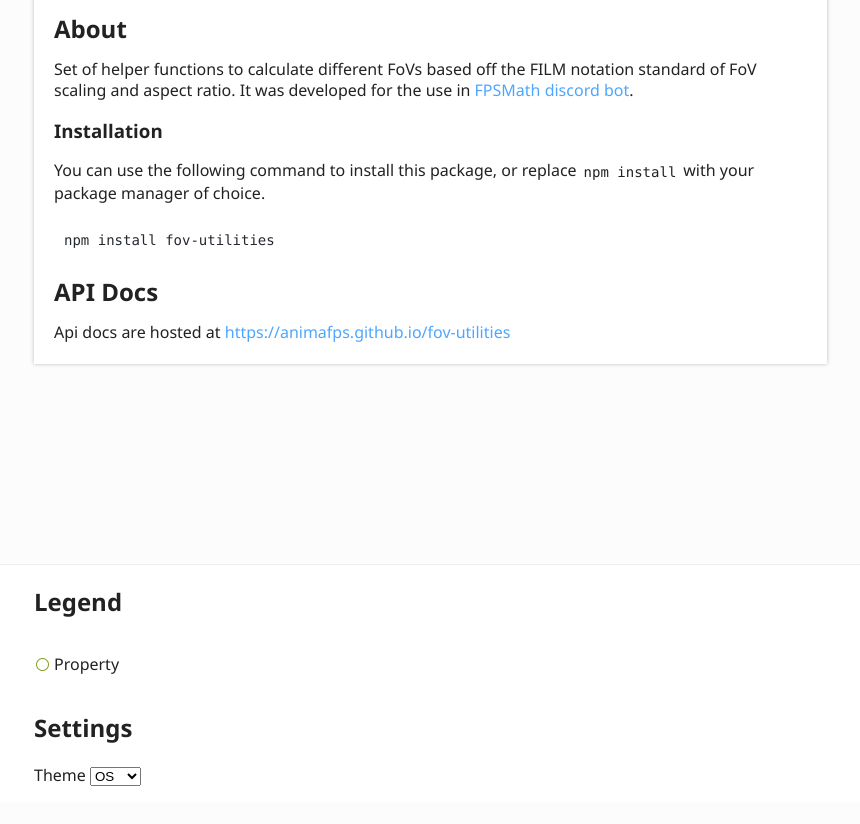
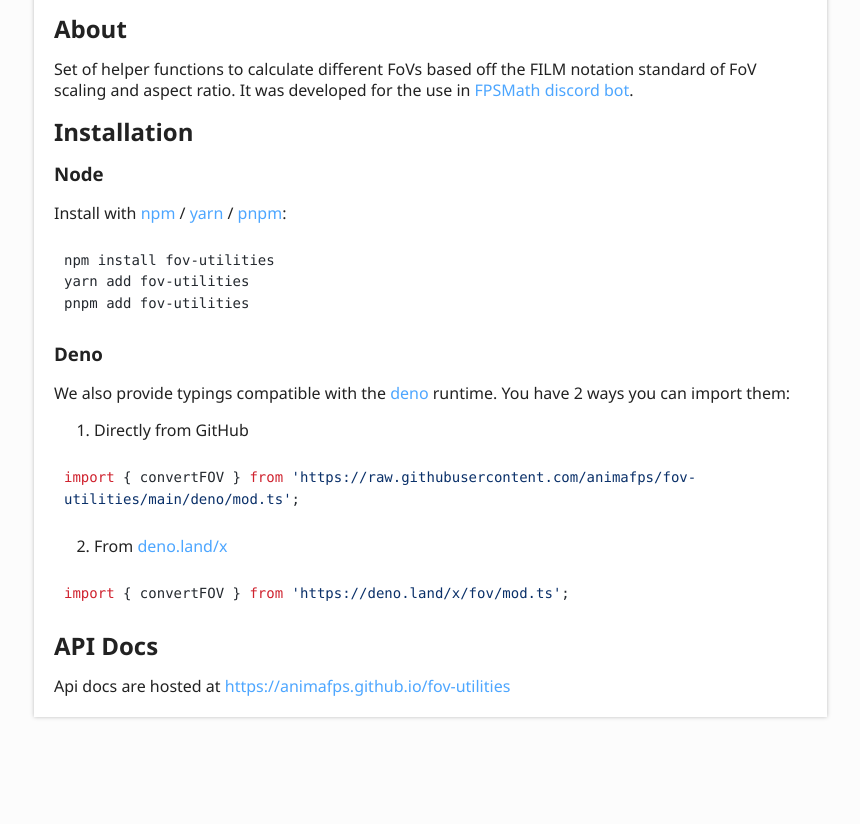
Before and after one commit to animafps/fov-utilities, a plain HTML site: page index.html in a window 1280 px wide. Shown: the part 1154-1978 px from the top of the page, without its empty margins (6-866 px from the left). Before the commit the page ends 1956 px from the top, so only its background shows below. Drawn offline with Linux system fonts and the light colour scheme.

Commit message:
Deploying to gh-pages from @ animafps/fov-utilities@10642c6a4963303a058c0d929fdf34827e5d361f 🚀

```diff
--- a/assets/highlight.css
+++ b/assets/highlight.css
@@ -1,29 +1,43 @@
 :root {
     --light-hl-0: #24292F;
     --dark-hl-0: #C9D1D9;
+    --light-hl-1: #CF222E;
+    --dark-hl-1: #FF7B72;
+    --light-hl-2: #0A3069;
+    --dark-hl-2: #A5D6FF;
     --light-code-background: #ffffff;
     --dark-code-background: #0d1117;
 }
 
 @media (prefers-color-scheme: light) { :root {
     --hl-0: var(--light-hl-0);
+    --hl-1: var(--light-hl-1);
+    --hl-2: var(--light-hl-2);
     --code-background: var(--light-code-background);
 } }
 
 @media (prefers-color-scheme: dark) { :root {
     --hl-0: var(--dark-hl-0);
+    --hl-1: var(--dark-hl-1);
+    --hl-2: var(--dark-hl-2);
     --code-background: var(--dark-code-background);
 } }
 
 body.light {
     --hl-0: var(--light-hl-0);
+    --hl-1: var(--light-hl-1);
+    --hl-2: var(--light-hl-2);
     --code-background: var(--light-code-background);
 }
 
 body.dark {
     --hl-0: var(--dark-hl-0);
+    --hl-1: var(--dark-hl-1);
+    --hl-2: var(--dark-hl-2);
     --code-background: var(--dark-code-background);
 }
 
 .hl-0 { color: var(--hl-0); }
+.hl-1 { color: var(--hl-1); }
+.hl-2 { color: var(--hl-2); }
 pre, code { background: var(--code-background); }
--- a/index.html
+++ b/index.html
@@ -17,10 +17,29 @@
 It was developed for the use in <a href="https://fpsmath.xyz">FPSMath discord bot</a>.</p>
 
 <a href="#installation" id="installation" style="color: inherit; text-decoration: none;">
-  <h3>Installation</h3>
+  <h2>Installation</h2>
 </a>
-<p>You can use the following command to install this package, or replace <code>npm install</code> with your package manager of choice.</p>
-<pre><code class="language-shell"><span class="hl-0">npm install fov-utilities</span>
+
+<a href="#node" id="node" style="color: inherit; text-decoration: none;">
+  <h3>Node</h3>
+</a>
+<p>Install with <a href="https://www.npmjs.com/">npm</a> / <a href="https://yarnpkg.com">yarn</a> / <a href="https://pnpm.js.org/">pnpm</a>:</p>
+<pre><code class="language-sh"><span class="hl-0">npm install fov-utilities</span><br/><span class="hl-0">yarn add fov-utilities</span><br/><span class="hl-0">pnpm add fov-utilities</span>
+</code></pre>
+
+<a href="#deno" id="deno" style="color: inherit; text-decoration: none;">
+  <h3>Deno</h3>
+</a>
+<p>We also provide typings compatible with the <a href="https://deno.land/">deno</a> runtime. You have 2 ways you can import them:</p>
+<ol>
+<li>Directly from GitHub</li>
+</ol>
+<pre><code class="language-ts"><span class="hl-1">import</span><span class="hl-0"> { convertFOV } </span><span class="hl-1">from</span><span class="hl-0"> </span><span class="hl-2">&#39;https://raw.githubusercontent.com/animafps/fov-utilities/main/deno/mod.ts&#39;</span><span class="hl-0">;</span>
+</code></pre>
+<ol start="2">
+<li>From <a href="https://deno.land/x">deno.land/x</a></li>
+</ol>
+<pre><code class="language-ts"><span class="hl-1">import</span><span class="hl-0"> { convertFOV } </span><span class="hl-1">from</span><span class="hl-0"> </span><span class="hl-2">&#39;https://deno.land/x/fov/mod.ts&#39;</span><span class="hl-0">;</span>
 </code></pre>
 
 <a href="#api-docs" id="api-docs" style="color: inherit; text-decoration: none;">
```
Also changed, not shown: interfaces/fovValues.html (+1 -1 lines), modules.html (+1 -1 lines).
